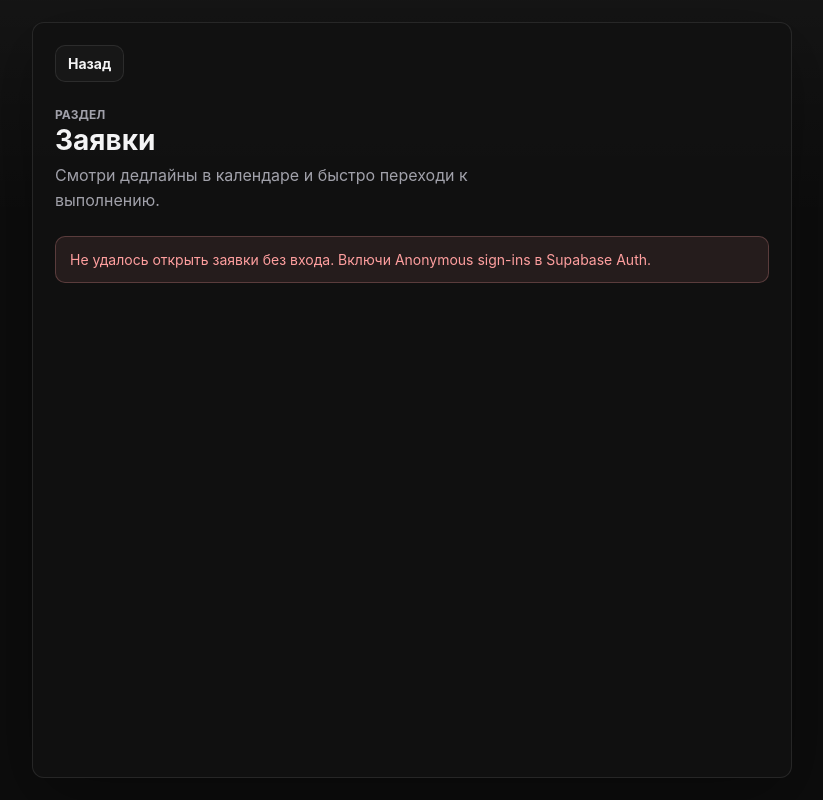
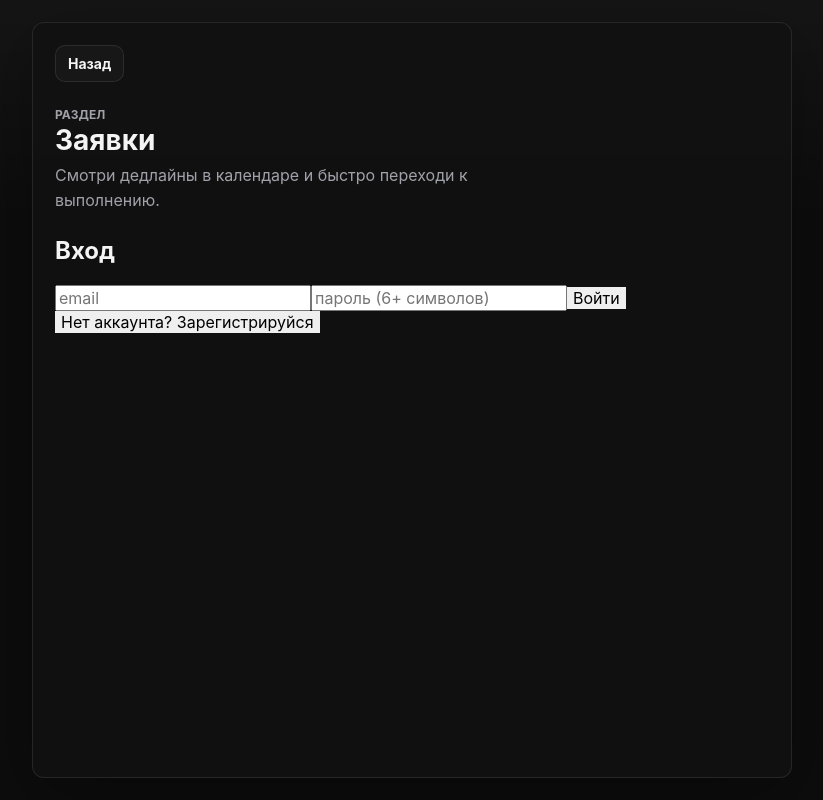
Before and after one commit to dimashi-typeshi/ai-assistant, a React (Vite) app: page /requests in a window 1280 px wide. Shown: the whole page, without its empty margins (228-1051 px from the left). Built offline with nearby package versions, Linux system fonts and the light colour scheme; no server answers.

Commit message:
Restore requests auth flow

```diff
--- a/src/pages/RequestsPage.tsx
+++ b/src/pages/RequestsPage.tsx
@@ -1,4 +1,5 @@
 import { useEffect, useMemo, useState } from 'react';
+import { Auth } from '../components/Auth';
 import { RequestCard } from '../components/RequestCard';
 import { RequestForm } from '../components/RequestForm';
 import { RequestsCalendar } from '../components/RequestsCalendar';
@@ -17,6 +18,7 @@ export function RequestsPage() {
   const [selectedRequestId, setSelectedRequestId] = useState('');
   const [isReady, setIsReady] = useState(false);
   const [isBusy, setIsBusy] = useState(false);
+  const [isSignedIn, setIsSignedIn] = useState(false);
   const [error, setError] = useState('');
 
   const dayRequests = useMemo(
@@ -34,16 +36,9 @@ export function RequestsPage() {
   useEffect(() => {
     async function init() {
       const { data } = await supabase.auth.getSession();
-      if (!data.session) {
-        const { error } = await supabase.auth.signInAnonymously();
-        if (error) {
-          setError('Не удалось открыть заявки без входа. Включи Anonymous sign-ins в Supabase Auth.');
-          setIsReady(true);
-          return;
-        }
-      }
-      await refresh();
+      setIsSignedIn(Boolean(data.session));
       setIsReady(true);
+      if (data.session) await refresh();
     }
     if (isSupabaseConfigured) void init();
   }, []);
@@ -75,10 +70,11 @@ export function RequestsPage() {
       <section className="section-page requests-page">
         <SectionHeader subtitle="Смотри дедлайны в календаре и быстро переходи к выполнению." title="Заявки" />
         {!isSupabaseConfigured && <p className="alert">Добавь Supabase URL и ключ в .env.</p>}
-        {error && <p className="alert">{error}</p>}
-        {isSupabaseConfigured && isReady && !error && (
+        {isSupabaseConfigured && isReady && !isSignedIn && <Auth />}
+        {isSignedIn && (
           <>
             <RequestForm disabled={isBusy} onCreate={add} />
+            {error && <p className="alert">{error}</p>}
             <RequestsCalendar requests={requests} selectedDate={selectedDate} onSelectDate={(date) => { setSelectedDate(date); setSelectedRequestId(''); }} />
             <RequestsDayList requests={dayRequests} selectedId={selectedRequest?.id ?? ''} onSelect={setSelectedRequestId} onUpdate={change} />
             {selectedRequest ? (
```
